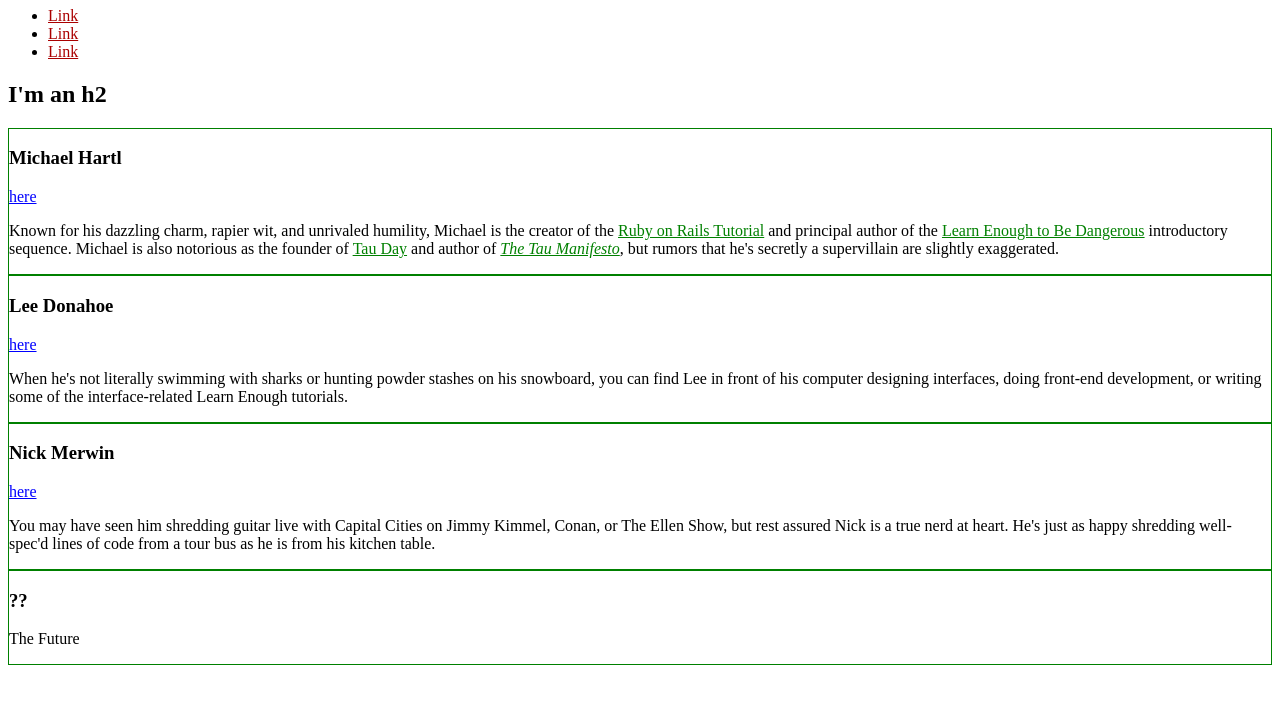
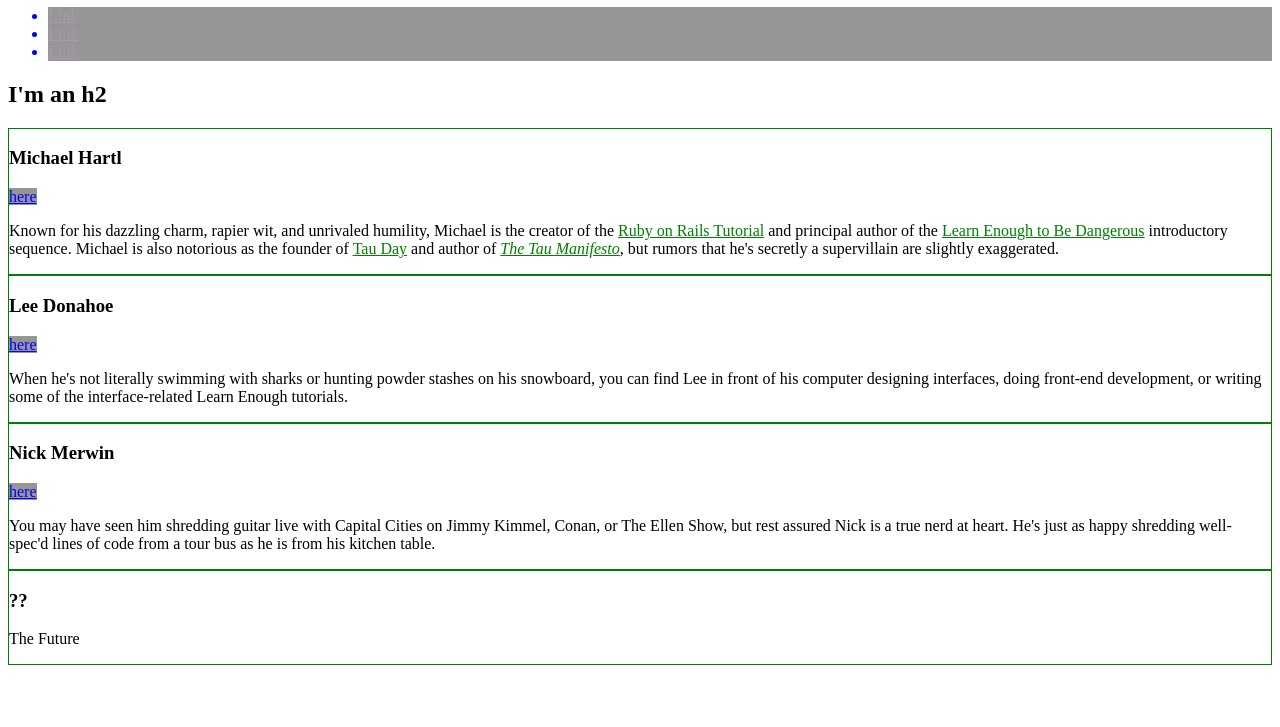
Before and after one commit to nateangulo/party_time, a plain HTML site: page index.html in a window 1280 px wide. Shown: the part 73-800 px from the top of the page. Drawn offline with Linux system fonts and the light colour scheme.

Commit message:
colored some stuff

```diff
--- a/index.html
+++ b/index.html
@@ -6,7 +6,7 @@
     <style>
       /* GLOBAL STYLES */
       a {
-        color: #AA0000;
+        color: rgb(238, 165, 255, 0.2);
       }
       /* BIO STYLES */
       div.bio-box {
@@ -20,6 +20,7 @@
       }
       /* SOCIAL STYLES*/
       .social-link {
+        background: rgba(150, 150, 150, 1);
         color: blue;
       }
     </style>
@@ -27,6 +28,7 @@
   <body>
     <h1 class="social-link">I'm an h1</h1>
     <ul>
+      <div class="social-link">
       <li>
         <a href="http://example.com/">Link</a>
       </li>
@@ -36,6 +38,7 @@
       <li>
         <a href="http://example.com/">Link</a>
       </li>
+    </div>
     </ul>
     <h2>I'm an h2</h2>
     <div class="bio-box">
```
